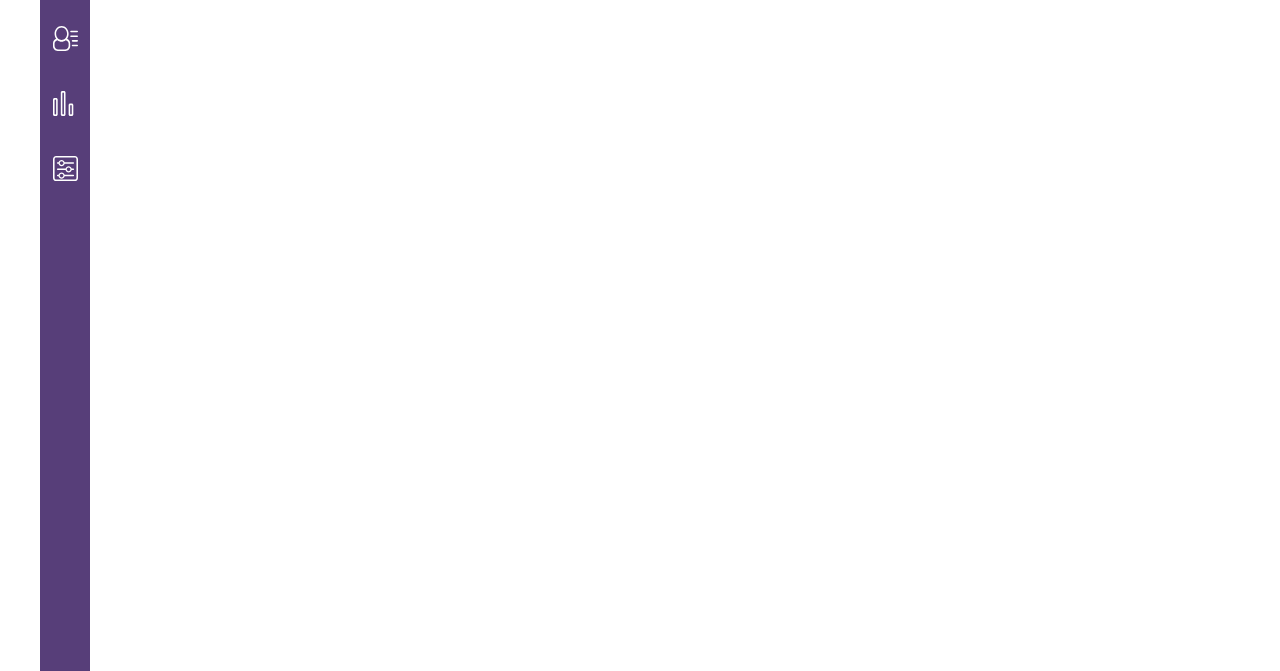
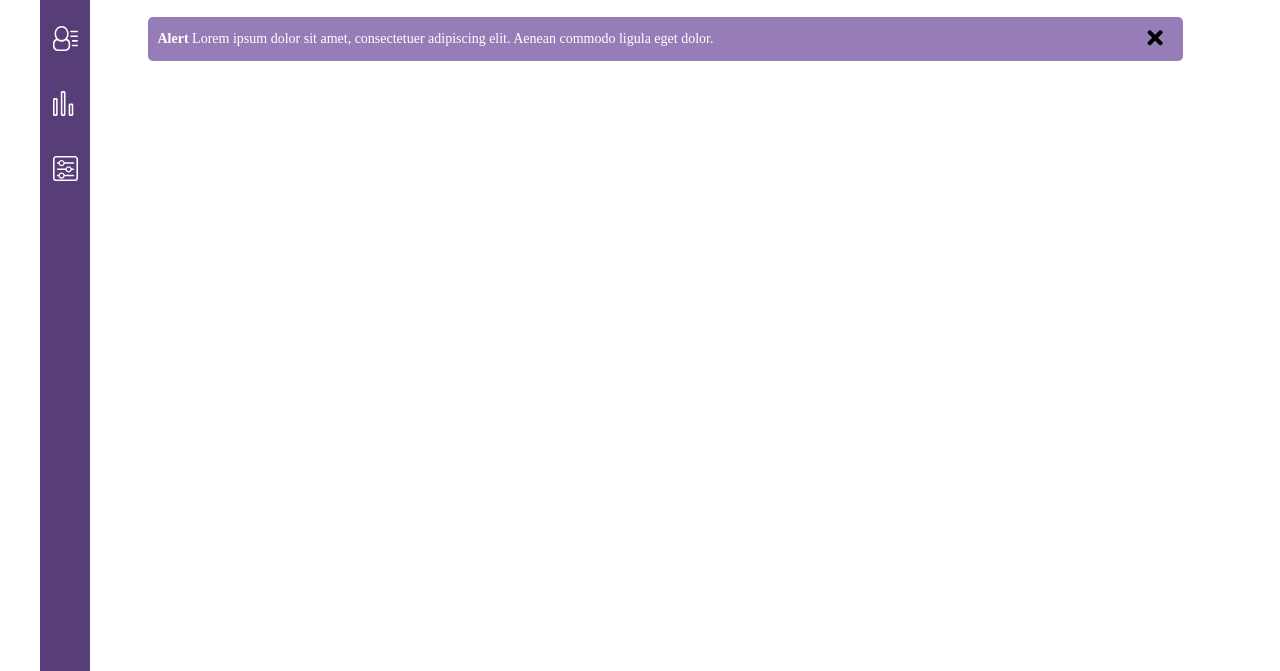
Before and after one commit to leannepepper/web-app-dashboard, a plain HTML site: page index.html in a window 1280 px wide. Shown: the part 129-800 px from the top of the page. Drawn offline with nearby package versions, Linux system fonts and the light colour scheme.

Commit message:
add alert modal

```diff
--- a/css/main.css
+++ b/css/main.css
@@ -31,7 +31,7 @@ body{
 .header h3{
     font-weight: 200;
     margin-left: 15px;
-    font-size: 14px;
+    font-size: 18px;
     flex-basis: 100px;
 }
 .bell {
@@ -85,13 +85,35 @@ body{
     padding: 5px;
     font-size: 12px;
     margin: 15px;
-    /* width: 40%; */
     border-radius: 4px;
     border: 1px solid lightgray;
     flex-basis: 180px;
 
 }
+/* alert box styles */
+.alert-modal {
+    background-color: rgb(150, 125, 184);
+    color: white;
+    width: 90%;
+    margin: 20px auto;
+    border-radius: 5px;
+    display: flex;
+    justify-content: space-between;
+}
+.alert-paragraph {
+    display: inline-block;
+    font-size: 14px;
+    padding: 0 10px;
+}
+.alert-close {
+    background-color: transparent;
+    border: none;
+    padding: 0 20px;
+    font-size: 22px;
 
+}
+
+/* media queries */
 @media (min-width: 760px) {
     .header h3{
       font-size: 20px;
--- a/index.html
+++ b/index.html
@@ -4,6 +4,7 @@
         <meta charset="UTF-8">
         <meta name="viewport" content="width=device-width">
         <title>Web App Dashboard</title>
+        <link rel="stylesheet" href="https://use.fontawesome.com/releases/v5.7.2/css/all.css" integrity="sha384-fnmOCqbTlWIlj8LyTjo7mOUStjsKC4pOpQbqyi7RrhN7udi9RwhKkMHpvLbHG9Sr" crossorigin="anonymous">
         <link rel="stylesheet" type="text/css" href="css/normalize.css">
         <link rel="stylesheet" type="text/css" href="css/main.css">
     </head>
@@ -30,8 +31,15 @@
                         <input type="text" placeholder="Search">
                     </div>
                 </div>
+                <div class="alert-modal">
+                    <p class= "alert-paragraph">
+                        <strong>Alert</strong>
+                        Lorem ipsum dolor sit amet, consectetuer adipiscing elit. Aenean commodo ligula eget dolor.
+                    </p>
+                    <button class="alert-close"><i class="fas fa-times"></i></button>
+                </div>
             </div>
          </div>
     </body>
-
+    <script src="index.js"></script>
 </html>
--- /dev/null
+++ b/index.js
@@ -0,0 +1,6 @@
+const alertButton = document.querySelector(".alert-close");
+
+alertButton.addEventListener('click', function(){
+    const alertModal= document.querySelector('.alert-modal');
+    alertModal.style.display = "none";
+})
```
